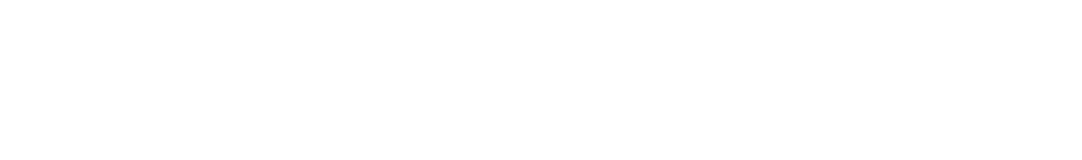
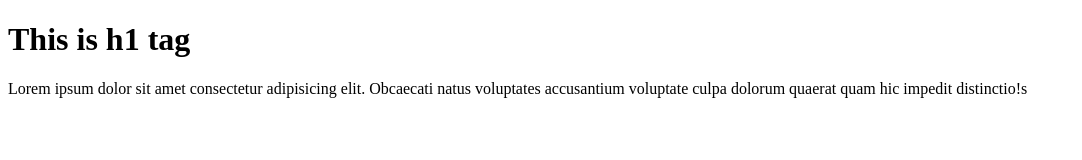
Before and after one commit to Abu-Jahid/my-first-repo, a plain HTML site: page index.html in a window 1280 px wide. Shown: the whole page, without its empty margins (0-1082 px from the left). Drawn offline with Linux system fonts and the light colour scheme.

Commit message:
second commit

```diff
--- a/index.html
+++ b/index.html
@@ -7,6 +7,7 @@
     <title>my first git repo</title>
 </head>
 <body>
-
+    <h1>This is h1 tag</h1>
+    <p>Lorem ipsum dolor sit amet consectetur adipisicing elit. Obcaecati natus voluptates accusantium voluptate culpa dolorum quaerat quam hic impedit distinctio!s</p>
 </body>
 </html>
```
